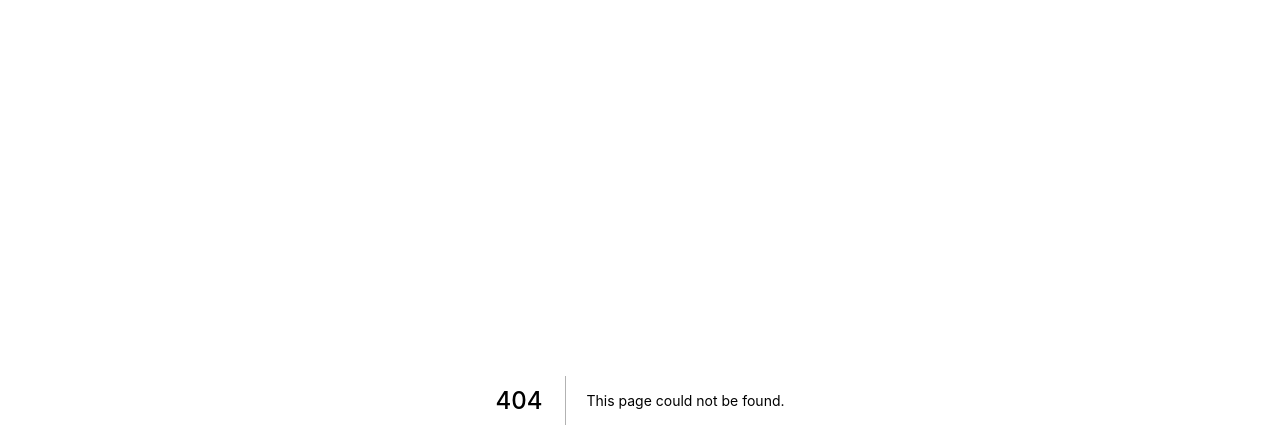
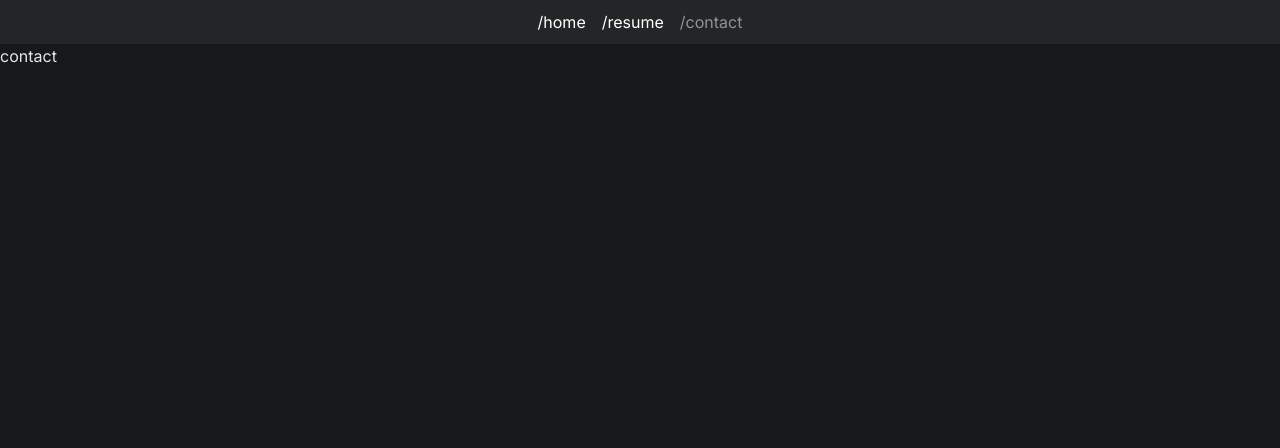
Before and after one commit to eltonjothi/frontpage, a Next.js app: page /contact in a window 1280 px wide. Before the commit this address had no page. Shown: the top 448 px of the page. Built offline with nearby package versions, Linux system fonts and the light colour scheme.

Commit message:
Added contact page

```diff
--- a/components/template/Header.jsx
+++ b/components/template/Header.jsx
@@ -19,9 +19,9 @@ function Header() {
                 </Link>
               </li>
               <li className="nav-item">
-                <a className="nav-link" href="#">
-                  /contact
-                </a>
+                <Link href="/contact">
+                  <a className="nav-link">/contact</a>
+                </Link>
               </li>
             </ul>
           </div>
@@ -41,7 +41,7 @@ function Header() {
             </Link>
           </div>
           <div className="mobile-navbar-item">
-            <Link href="/">
+            <Link href="/contact">
               <a>/contact</a>
             </Link>
           </div>
--- /dev/null
+++ b/pages/contact.jsx
@@ -0,0 +1,14 @@
+import '../styles/style.scss';
+import React from 'react';
+import Layout from '../components/template/Layout';
+import Main from '../components/resume/Main';
+
+function Contact() {
+  return (
+    <Layout classProp="contact">
+      <p>contact</p>
+    </Layout>
+  );
+}
+
+export default Contact;
```
